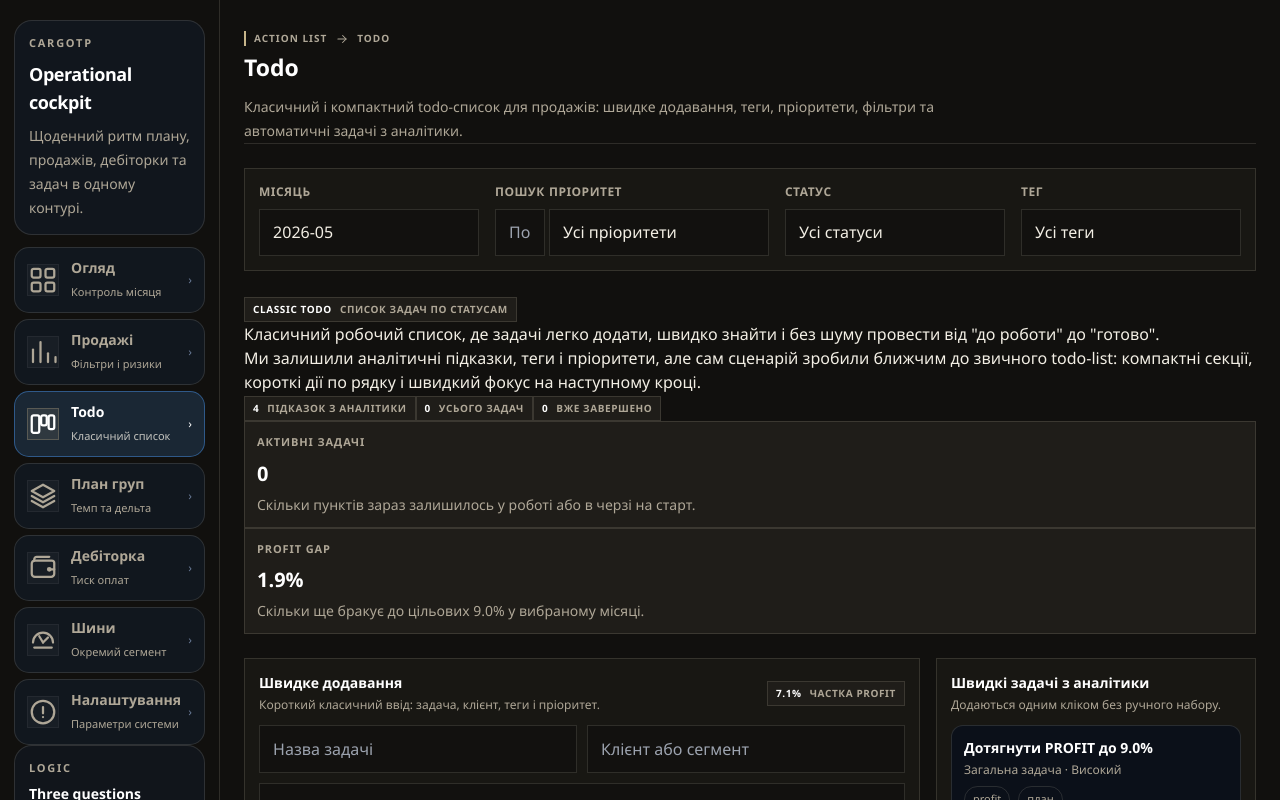
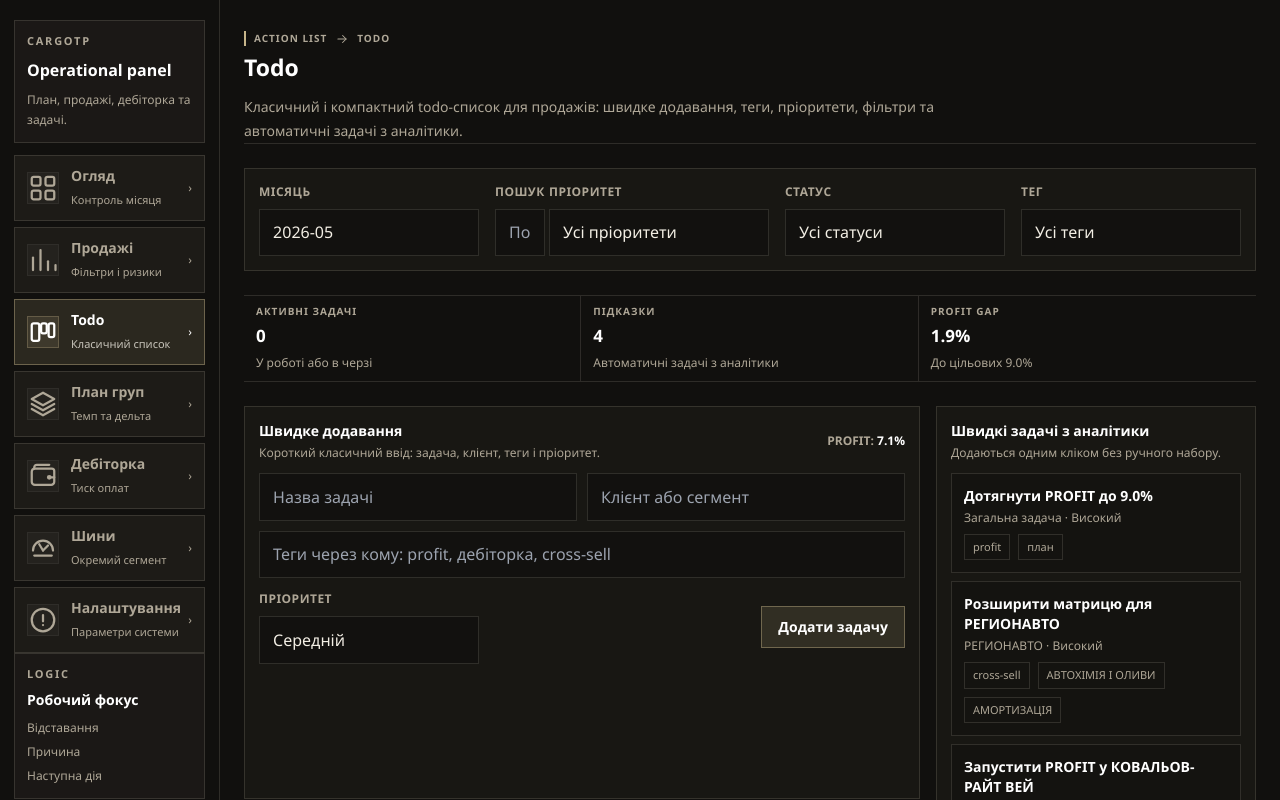
Before and after one commit to walterSHo/CargoTP, a Next.js app: page /todo in a window 1280 px wide. Shown: the top 800 px of the page. Built offline with nearby package versions, Linux system fonts and the light colour scheme.

Commit message:
ui: unify remaining dashboard polish

```diff
--- a/app/receivables/page.tsx
+++ b/app/receivables/page.tsx
@@ -21,12 +21,12 @@ export default function ReceivablesPage() {
       <section className="grid gap-4 md:grid-cols-2 xl:grid-cols-4">
         <KpiCard hint="Уся сума по клієнтській дебіторці" title="Загальна дебіторка" tone="info" value={money(total)} />
         <KpiCard hint={`${riskClients} клієнтів мають прострочення`} title="Прострочена" tone={overdue > 0 ? 'danger' : 'success'} value={money(overdue)} />
-        <KpiCard hint="Сума без прострочення" title="Непрострочена" tone="teal" value={money(sum(receivables.map((row) => row.currentDebt)))} />
+        <KpiCard hint="Сума без прострочення" title="Непрострочена" tone="secondary" value={money(sum(receivables.map((row) => row.currentDebt)))} />
         <KpiCard hint="Частка 31+ від усієї дебіторки" title="31+ у структурі" tone={share31Plus >= 25 ? 'danger' : share31Plus >= 10 ? 'warning' : 'success'} value={percent(share31Plus)} />
       </section>
       <section className="grid gap-4 md:grid-cols-2 xl:grid-cols-4">
         <KpiCard title="0–10 днів" tone="success" value={money(bucket0To10)} />
-        <KpiCard title="11–20 днів" tone="teal" value={money(bucket11To20)} />
+        <KpiCard title="11–20 днів" tone="secondary" value={money(bucket11To20)} />
         <KpiCard title="21–30 днів" tone="warning" value={money(bucket21To30)} />
         <KpiCard title="31+ днів" tone="danger" value={money(bucket31Plus)} />
       </section>
--- a/app/settings/page.tsx
+++ b/app/settings/page.tsx
@@ -16,7 +16,7 @@ export default function SettingsPage() {
           <span className="filter-label">Валовий план</span>
           <input className="filter-input" min="0" name="grossPlan" required type="number" />
         </label>
-        <button className="self-end rounded-[12px] border border-[rgba(78,161,255,0.38)] bg-[rgba(78,161,255,0.16)] px-4 py-3 font-semibold text-white transition hover:border-[rgba(78,161,255,0.54)]" type="submit">Зберегти</button>
+        <button className="self-end border border-[rgba(199,181,138,0.38)] bg-[rgba(199,181,138,0.14)] px-4 py-3 font-semibold text-white transition hover:border-[rgba(199,181,138,0.54)]" type="submit">Зберегти</button>
       </form>
       <SettingsClient monthlyPlans={monthlyPlans} />
       <p className="text-sm text-muted">Форма зберігає план у data/processed/monthly-plans.json; після деплою за потреби можна додати автокоміт через scripts/git-auto-commit.ts.</p>
--- a/components/InfoHint.tsx
+++ b/components/InfoHint.tsx
@@ -4,7 +4,7 @@ export function InfoHint({ label, explanation }: { label: string; explanation: s
       <span>{label}</span>
       <span
         aria-label={explanation}
-        className="interactive-lift inline-flex h-4 w-4 items-center justify-center rounded-full border border-line bg-[rgba(78,161,255,0.12)] text-[10px] font-bold text-[var(--accent)]"
+        className="interactive-lift inline-flex h-4 w-4 items-center justify-center border border-line bg-[rgba(199,181,138,0.12)] text-[10px] font-bold text-[var(--accent)]"
         title={explanation}
       >
         i
--- a/components/KpiCard.tsx
+++ b/components/KpiCard.tsx
@@ -1,7 +1,7 @@
 import type { ReactNode } from 'react';
 import { BarChartIcon, CircleAlertIcon, GaugeIcon, NetworkIcon, PercentIcon, WalletIcon } from '@/components/UiIcons';
 
-type KpiTone = 'neutral' | 'info' | 'success' | 'warning' | 'danger' | 'teal';
+type KpiTone = 'neutral' | 'info' | 'success' | 'warning' | 'danger' | 'secondary';
 
 function iconForTitle(title: string): ReactNode {
   const normalized = title.toLowerCase();
@@ -31,7 +31,7 @@ export function KpiCard({
           <div className="text-[11px] font-bold uppercase tracking-[0.08em] text-muted">{title}</div>
           <div className="kpi-icon">{iconForTitle(title)}</div>
         </div>
-        <div className="mt-2.5 text-[26px] font-black leading-none tracking-[-0.03em] text-white">{value}</div>
+        <div className="mt-2.5 text-[24px] font-semibold leading-none tracking-normal text-white">{value}</div>
         {hint ? <div className="mt-2.5 text-xs leading-5 text-muted">{hint}</div> : null}
       </div>
     </div>
--- a/components/Navigation.tsx
+++ b/components/Navigation.tsx
@@ -25,20 +25,17 @@ export function Navigation() {
             <div className="nav-section-label">CargoTP</div>
             <div className="mt-1 text-sm font-semibold text-white">Sales control system</div>
           </div>
-          <div className="signal-chip">
-            <strong>Live</strong>
-            <span>Ops</span>
-          </div>
+          <div className="text-xs font-semibold uppercase tracking-[0.12em] text-muted">Live ops</div>
         </div>
         <nav className="flex gap-2 overflow-x-auto pb-1 text-sm font-medium">
           {links.map(([href, label, meta, Icon]) => {
             const active = pathname === href;
             return (
               <Link
-                className={`interactive-lift shrink-0 rounded-[13px] border px-2.5 py-2 transition ${
+                className={`interactive-lift shrink-0 border px-2.5 py-2 transition ${
                   active
-                    ? 'nav-link-active border-[rgba(78,161,255,0.42)] bg-[rgba(78,161,255,0.16)] text-white'
-                    : 'border-line bg-[rgba(18,24,34,0.92)] text-muted hover:border-[rgba(148,163,184,0.28)] hover:text-white'
+                    ? 'nav-link-active border-[rgba(199,181,138,0.42)] bg-[rgba(199,181,138,0.14)] text-white'
+                    : 'border-line bg-[rgba(31,29,25,0.92)] text-muted hover:border-[rgba(224,216,198,0.28)] hover:text-white'
                 }`}
                 href={href}
                 key={href}
@@ -57,20 +54,20 @@ export function Navigation() {
       </header>
 
       <aside className="nav-shell hidden border-r border-line md:sticky md:top-0 md:flex md:h-screen md:flex-col md:px-3.5 md:py-5">
-        <div className="rounded-[18px] border border-line bg-[rgba(18,24,34,0.8)] p-3.5">
+        <div className="border border-line bg-[rgba(31,29,25,0.72)] p-3">
           <div className="nav-section-label">CargoTP</div>
-          <div className="mt-2 text-lg font-black tracking-tight text-white">Operational cockpit</div>
-          <div className="mt-2 text-sm leading-6 text-muted">Щоденний ритм плану, продажів, дебіторки та задач в одному контурі.</div>
+          <div className="mt-2 text-base font-semibold tracking-normal text-white">Operational panel</div>
+          <div className="mt-2 text-xs leading-5 text-muted">План, продажі, дебіторка та задачі.</div>
         </div>
         <nav className="mt-3 flex flex-1 flex-col gap-1.5 text-sm font-medium">
           {links.map(([href, label, meta, Icon]) => {
             const active = pathname === href;
             return (
               <Link
-                className={`interactive-lift group flex items-center justify-between rounded-[15px] border px-3 py-2.5 transition ${
+                className={`interactive-lift group flex items-center justify-between border px-3 py-2.5 transition ${
                   active
-                    ? 'nav-link-active border-[rgba(78,161,255,0.42)] bg-[rgba(78,161,255,0.16)] text-white'
-                    : 'border-line bg-[rgba(18,24,34,0.88)] text-muted hover:border-[rgba(148,163,184,0.28)] hover:text-white'
+                    ? 'nav-link-active border-[rgba(199,181,138,0.42)] bg-[rgba(199,181,138,0.14)] text-white'
+                    : 'border-line bg-[rgba(31,29,25,0.88)] text-muted hover:border-[rgba(224,216,198,0.28)] hover:text-white'
                 }`}
                 href={href}
                 key={href}
@@ -82,18 +79,18 @@ export function Navigation() {
                     <span className="nav-link-meta">{meta}</span>
                   </span>
                 </span>
-                <span className={`text-xs transition ${active ? 'text-white' : 'text-[rgba(141,162,199,0.72)] group-hover:text-white'}`}>›</span>
+                <span className={`text-xs transition ${active ? 'text-white' : 'text-muted group-hover:text-white'}`}>›</span>
               </Link>
             );
           })}
         </nav>
-        <div className="rounded-[18px] border border-line bg-[rgba(18,24,34,0.72)] p-3.5">
+        <div className="border border-line bg-[rgba(31,29,25,0.72)] p-3">
           <div className="nav-section-label">Logic</div>
-          <div className="mt-2 text-sm font-semibold text-white">Three questions</div>
-          <div className="mt-2 space-y-2 text-sm leading-6 text-muted">
-            <div>Where are we behind?</div>
-            <div>Why is it happening?</div>
-            <div>What should be done next?</div>
+          <div className="mt-2 text-sm font-semibold text-white">Робочий фокус</div>
+          <div className="mt-2 space-y-1 text-xs leading-5 text-muted">
+            <div>Відставання</div>
+            <div>Причина</div>
+            <div>Наступна дія</div>
           </div>
         </div>
       </aside>
--- a/components/ReceivablesClient.tsx
+++ b/components/ReceivablesClient.tsx
@@ -27,7 +27,7 @@ export function ReceivablesClient({ receivables }: { receivables: ReceivableReco
     <div className="space-y-4">
       <div className="grid gap-4 xl:grid-cols-2">
         <SimpleBarChart data={byTop(receivables, (row) => row.clientName, (row) => row.totalDebt, 8)} title="Найбільша дебіторка по клієнтах" valueLabel="Дебіторка" />
-        <SimpleBarChart barColor="#fb7185" data={byTop(overdueRows, (row) => row.clientName, (row) => row.overdueDebt, 8)} title="Ризик: найбільша прострочка" valueLabel="Прострочка" />
+        <SimpleBarChart barColor="#c96b5d" data={byTop(overdueRows, (row) => row.clientName, (row) => row.overdueDebt, 8)} title="Ризик: найбільша прострочка" valueLabel="Прострочка" />
       </div>
       <DataTable columns={columns} data={receivables} initialSorting={[{ id: 'totalDebt', desc: true }]} />
     </div>
--- a/components/TodoBoardClient.tsx
+++ b/components/TodoBoardClient.tsx
@@ -91,15 +91,15 @@ function toggleDone(status: TodoStatus): TodoStatus {
 }
 
 function priorityBadgeClassName(priority: TodoPriority) {
-  if (priority === 'high') return 'border-[rgba(251,113,133,0.4)] bg-[rgba(251,113,133,0.14)] text-[var(--danger)]';
-  if (priority === 'low') return 'border-line bg-[rgba(8,15,28,0.72)] text-muted';
-  return 'border-[rgba(45,212,191,0.4)] bg-[rgba(45,212,191,0.14)] text-[var(--accent-2)]';
+  if (priority === 'high') return 'border-[rgba(201,107,93,0.42)] bg-[rgba(201,107,93,0.12)] text-[var(--danger)]';
+  if (priority === 'low') return 'border-line bg-[var(--panel)] text-muted';
+  return 'border-[rgba(192,139,62,0.42)] bg-[rgba(192,139,62,0.12)] text-[var(--warning)]';
 }
 
 function statusBadgeClassName(status: TodoStatus) {
-  if (status === 'done') return 'border-[rgba(52,211,153,0.4)] bg-[rgba(52,211,153,0.14)] text-[var(--success)]';
-  if (status === 'doing') return 'border-[rgba(245,158,11,0.42)] bg-[rgba(245,158,11,0.14)] text-[var(--warning)]';
-  return 'border-[rgba(78,161,255,0.42)] bg-[rgba(78,161,255,0.16)] text-white';
+  if (status === 'done') return 'border-[rgba(120,166,106,0.42)] bg-[rgba(120,166,106,0.12)] text-[var(--success)]';
+  if (status === 'doing') return 'border-[rgba(192,139,62,0.42)] bg-[rgba(192,139,62,0.14)] text-[var(--warning)]';
+  return 'border-[rgba(199,181,138,0.42)] bg-[rgba(199,181,138,0.14)] text-white';
 }
 
 function matchesReceivables(row: ReceivableRecord, clientKeys: Set<string>) {
@@ -237,7 +237,7 @@ export function TodoBoardClient({ data }: { data: ProcessedData }) {
   }
 
   if (!month) {
-    return <div className="rounded-[18px] border border-line bg-[rgba(10,18,33,0.94)] p-6 text-sm text-muted">Немає оброблених Excel-даних для класичного todo-списку.</div>;
+    return <div className="border border-line bg-[var(--panel)] p-6 text-sm text-muted">Немає оброблених Excel-даних для класичного todo-списку.</div>;
   }
 
   return (
@@ -280,36 +280,21 @@ export function TodoBoardClient({ data }: { data: ProcessedData }) {
         </div>
       </section>
 
-      <section className="page-hero motion-fade-up">
-        <div className="hero-grid">
-          <div className="hero-copy">
-            <div className="signal-chip">
-              <strong>Classic todo</strong>
-              <span>Список задач по статусам</span>
-            </div>
-            <h2 className="hero-title">Класичний робочий список, де задачі легко додати, швидко знайти і без шуму провести від "до роботи" до "готово".</h2>
-            <p className="hero-note">
-              Ми залишили аналітичні підказки, теги і пріоритети, але сам сценарій зробили ближчим до звичного todo-list:
-              компактні секції, короткі дії по рядку і швидкий фокус на наступному кроці.
-            </p>
-            <div className="hero-chip-row">
-              <span className="signal-chip"><strong>{suggestedTodos.length}</strong><span>підказок з аналітики</span></span>
-              <span className="signal-chip"><strong>{todos.length}</strong><span>усього задач</span></span>
-              <span className="signal-chip"><strong>{completedCount}</strong><span>вже завершено</span></span>
-            </div>
-          </div>
-          <div className="hero-side">
-            <div className="metric-card metric-card-compact">
-              <div className="metric-card-label">Активні задачі</div>
-              <div className="metric-card-value">{todos.length - completedCount}</div>
-              <div className="metric-card-copy">Скільки пунктів зараз залишилось у роботі або в черзі на старт.</div>
-            </div>
-            <div className="metric-card metric-card-compact">
-              <div className="metric-card-label">PROFIT gap</div>
-              <div className="metric-card-value">{percent(profitGap)}</div>
-              <div className="metric-card-copy">Скільки ще бракує до цільових {percent(PROFIT_PLAN_PERCENT)} у вибраному місяці.</div>
-            </div>
-          </div>
+      <section className="metric-strip motion-fade-up">
+        <div className="metric-strip-item">
+          <div className="metric-strip-label">Активні задачі</div>
+          <div className="metric-strip-value">{todos.length - completedCount}</div>
+          <div className="metric-strip-copy">У роботі або в черзі</div>
+        </div>
+        <div className="metric-strip-item">
+          <div className="metric-strip-label">Підказки</div>
+          <div className="metric-strip-value">{suggestedTodos.length}</div>
+          <div className="metric-strip-copy">Автоматичні задачі з аналітики</div>
+        </div>
+        <div className="metric-strip-item">
+          <div className="metric-strip-label">PROFIT gap</div>
+          <div className="metric-strip-value">{percent(profitGap)}</div>
+          <div className="metric-strip-copy">До цільових {percent(PROFIT_PLAN_PERCENT)}</div>
         </div>
       </section>
 
@@ -321,7 +306,7 @@ export function TodoBoardClient({ data }: { data: ProcessedData }) {
                 <div className="text-sm font-semibold text-white">Швидке додавання</div>
                 <div className="mt-1 text-xs text-muted">Короткий класичний ввід: задача, клієнт, теги і пріоритет.</div>
               </div>
-              <span className="signal-chip"><strong>{percent(profitShare)}</strong><span>частка PROFIT</span></span>
+              <span className="text-xs font-semibold text-muted">PROFIT: <span className="text-white">{percent(profitShare)}</span></span>
             </div>
             <div className="todo-quick-grid mt-3">
               <input className="filter-input" onChange={(event) => setDraft((current) => ({ ...current, title: event.target.value }))} placeholder="Назва задачі" value={draft.title} />
@@ -335,7 +320,7 @@ export function TodoBoardClient({ data }: { data: ProcessedData }) {
                   {priorityOptions.map((option) => <option key={option.value} value={option.value}>{option.label}</option>)}
                 </select>
               </label>
-              <button className="rounded-[10px] border border-[rgba(78,161,255,0.42)] bg-[rgba(78,161,255,0.16)] px-4 py-2.5 text-sm font-semibold text-white transition hover:border-[rgba(78,161,255,0.56)] hover:bg-[rgba(78,161,255,0.22)]" onClick={submitTodo} type="button">
+              <button className="border border-[rgba(199,181,138,0.42)] bg-[rgba(199,181,138,0.14)] px-4 py-2.5 text-sm font-semibold text-white transition hover:border-[rgba(199,181,138,0.56)] hover:bg-[rgba(199,181,138,0.2)]" onClick={submitTodo} type="button">
                 Додати задачу
               </button>
             </div>
@@ -359,7 +344,7 @@ export function TodoBoardClient({ data }: { data: ProcessedData }) {
                         <div className="todo-section-title">{statusLabels[status]}</div>
                         <div className="todo-section-meta">Задач: {laneRows.length}</div>
                       </div>
-                      <span className={`rounded-[999px] border px-2 py-1 text-[11px] font-semibold ${statusBadgeClassName(status)}`}>{statusLabels[status]}</span>
+                      <span className={`border px-2 py-1 text-[11px] font-semibold ${statusBadgeClassName(status)}`}>{statusLabels[status]}</span>
                     </div>
                     {laneRows.length ? laneRows.map((todo) => (
                       <article className="todo-row" key={todo.id}>
@@ -379,9 +364,9 @@ export function TodoBoardClient({ data }: { data: ProcessedData }) {
                               Створено {new Date(todo.createdAt).toLocaleString('uk-UA')}
                             </div>
                             <div className="todo-row-meta">
-                              <span className={`rounded-[999px] border px-2 py-1 text-[11px] font-semibold ${priorityBadgeClassName(todo.priority)}`}>{priorityLabels[todo.priority]}</span>
+                              <span className={`border px-2 py-1 text-[11px] font-semibold ${priorityBadgeClassName(todo.priority)}`}>{priorityLabels[todo.priority]}</span>
                               {todo.tags.map((tag) => (
-                                <button className={`rounded-[999px] border px-2 py-1 text-[11px] transition ${tagFilter === tag ? 'border-[rgba(78,161,255,0.42)] bg-[rgba(78,161,255,0.16)] text-white' : 'border-line bg-[rgba(8,15,28,0.72)] text-muted hover:text-white'}`} key={`${todo.id}-${tag}`} onClick={() => setTagFilter((current) => current === tag ? 'all' : tag)} type="button">
+                                <button className={`border px-2 py-1 text-[11px] transition ${tagFilter === tag ? 'border-[rgba(199,181,138,0.42)] bg-[rgba(199,181,138,0.14)] text-white' : 'border-line bg-[rgba(20,19,16,0.9)] text-muted hover:text-white'}`} key={`${todo.id}-${tag}`} onClick={() => setTagFilter((current) => current === tag ? 'all' : tag)} type="button">
                                   {tag}
                                 </button>
                               ))}
@@ -390,21 +375,21 @@ export function TodoBoardClient({ data }: { data: ProcessedData }) {
                         </div>
                         <div className="todo-row-actions">
                           {todo.status !== 'todo' ? (
-                            <button className="todo-action-button border-line bg-[rgba(11,15,22,0.86)] text-muted hover:text-white" onClick={() => setTodoStatus(todo.id, 'todo')} type="button">
+                            <button className="todo-action-button border-line bg-[rgba(20,19,16,0.9)] text-muted hover:text-white" onClick={() => setTodoStatus(todo.id, 'todo')} type="button">
                               До роботи
                             </button>
                           ) : null}
                           {todo.status !== 'doing' ? (
-                            <button className="todo-action-button border-[rgba(245,158,11,0.28)] bg-[rgba(245,158,11,0.1)] text-[var(--warning)] hover:border-[rgba(245,158,11,0.44)]" onClick={() => setTodoStatus(todo.id, 'doing')} type="button">
+                            <button className="todo-action-button border-[rgba(192,139,62,0.28)] bg-[rgba(192,139,62,0.1)] text-[var(--warning)] hover:border-[rgba(192,139,62,0.44)]" onClick={() => setTodoStatus(todo.id, 'doing')} type="button">
                               В процес
                             </button>
                           ) : null}
                           {todo.status !== 'done' ? (
-                            <button className="todo-action-button border-[rgba(52,211,153,0.28)] bg-[rgba(52,211,153,0.1)] text-[var(--success)] hover:border-[rgba(52,211,153,0.44)]" onClick={() => setTodoStatus(todo.id, 'done')} type="button">
+                            <button className="todo-action-button border-[rgba(120,166,106,0.32)] bg-[rgba(120,166,106,0.1)] text-[var(--success)] hover:border-[rgba(120,166,106,0.48)]" onClick={() => setTodoStatus(todo.id, 'done')} type="button">
                               Готово
                             </button>
                           ) : null}
-                          <button className="todo-action-button border-[rgba(251,113,133,0.32)] bg-[rgba(251,113,133,0.12)] text-[var(--danger)] hover:border-[rgba(251,113,133,0.5)]" onClick={() => removeTodo(todo.id)} type="button">
+                          <button className="todo-action-button border-[rgba(201,107,93,0.32)] bg-[rgba(201,107,93,0.12)] text-[var(--danger)] hover:border-[rgba(201,107,93,0.5)]" onClick={() => removeTodo(todo.id)} type="button">
                             Видалити
                           </button>
                         </div>
@@ -425,12 +410,12 @@ export function TodoBoardClient({ data }: { data: ProcessedData }) {
             <div className="mt-1 text-xs text-muted">Додаються одним кліком без ручного набору.</div>
             <div className="mt-3 grid gap-2">
               {suggestedTodos.length ? suggestedTodos.map((todo) => (
-                <button className="rounded-[12px] border border-line bg-[rgba(8,15,28,0.72)] p-3 text-left transition hover:border-[rgba(78,161,255,0.38)] hover:bg-[rgba(78,161,255,0.1)]" key={`${todo.title}-${todo.clientName}`} onClick={() => addTodo(todo)} type="button">
+                <button className="border border-line bg-[rgba(20,19,16,0.9)] p-3 text-left transition hover:border-[rgba(199,181,138,0.38)] hover:bg-[rgba(199,181,138,0.1)]" key={`${todo.title}-${todo.clientName}`} onClick={() => addTodo(todo)} type="button">
                   <div className="text-sm font-semibold text-white">{todo.title}</div>
                   <div className="mt-1 text-xs text-muted">{todo.clientName || 'Загальна задача'} · {priorityLabels[todo.priority]}</div>
                   <div className="mt-2 flex flex-wrap gap-2">
                     {todo.tags.map((tag) => (
-                      <span className="rounded-[999px] border border-line px-2 py-1 text-[11px] text-muted" key={`${todo.title}-${tag}`}>{tag}</span>
+                      <span className="border border-line px-2 py-1 text-[11px] text-muted" key={`${todo.title}-${tag}`}>{tag}</span>
                     ))}
                   </div>
                 </button>
```
Also changed, not shown: components/Charts.tsx (+24 -22 lines), 1 other file (tests, documents, lock files or other folders).
